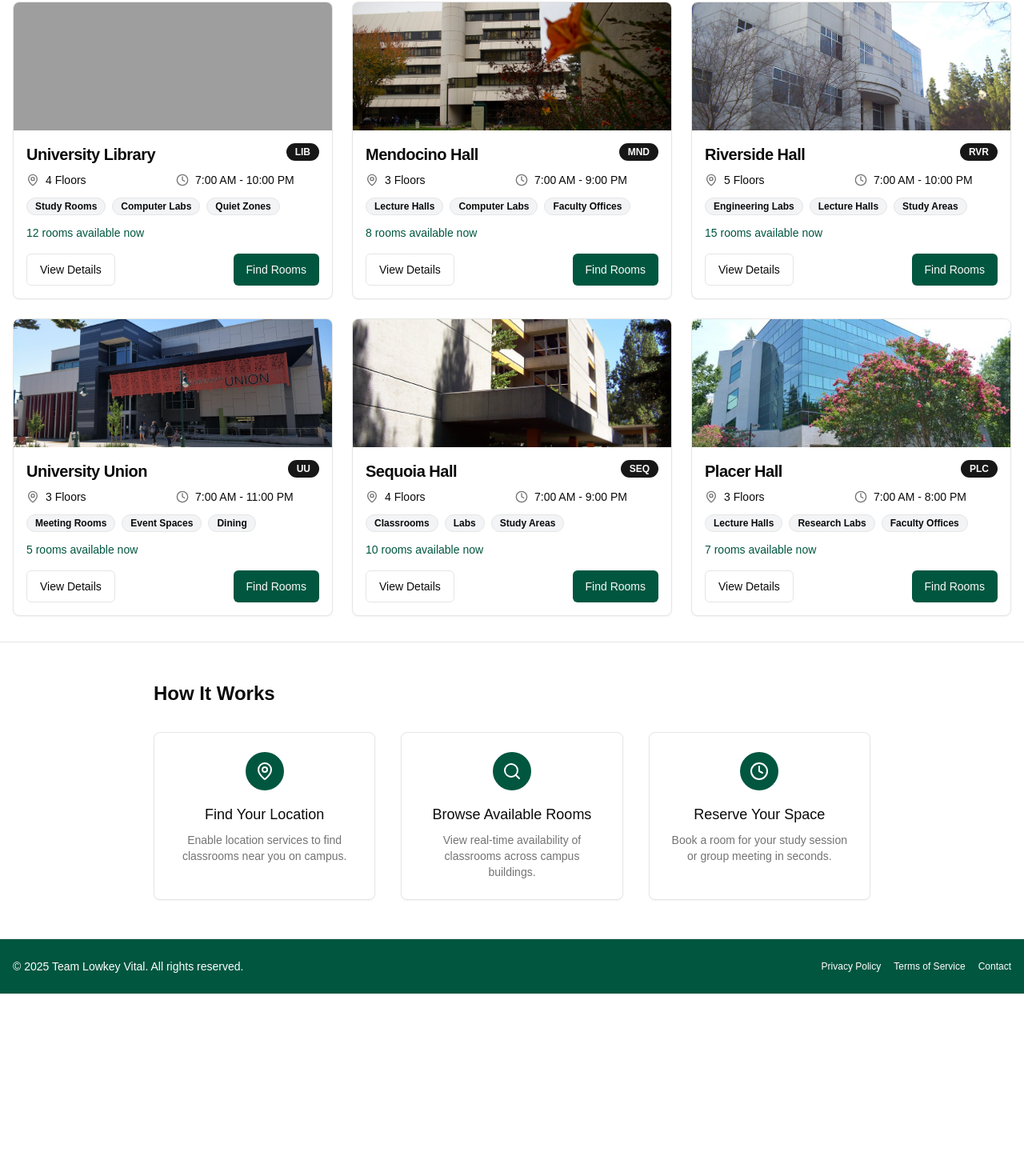
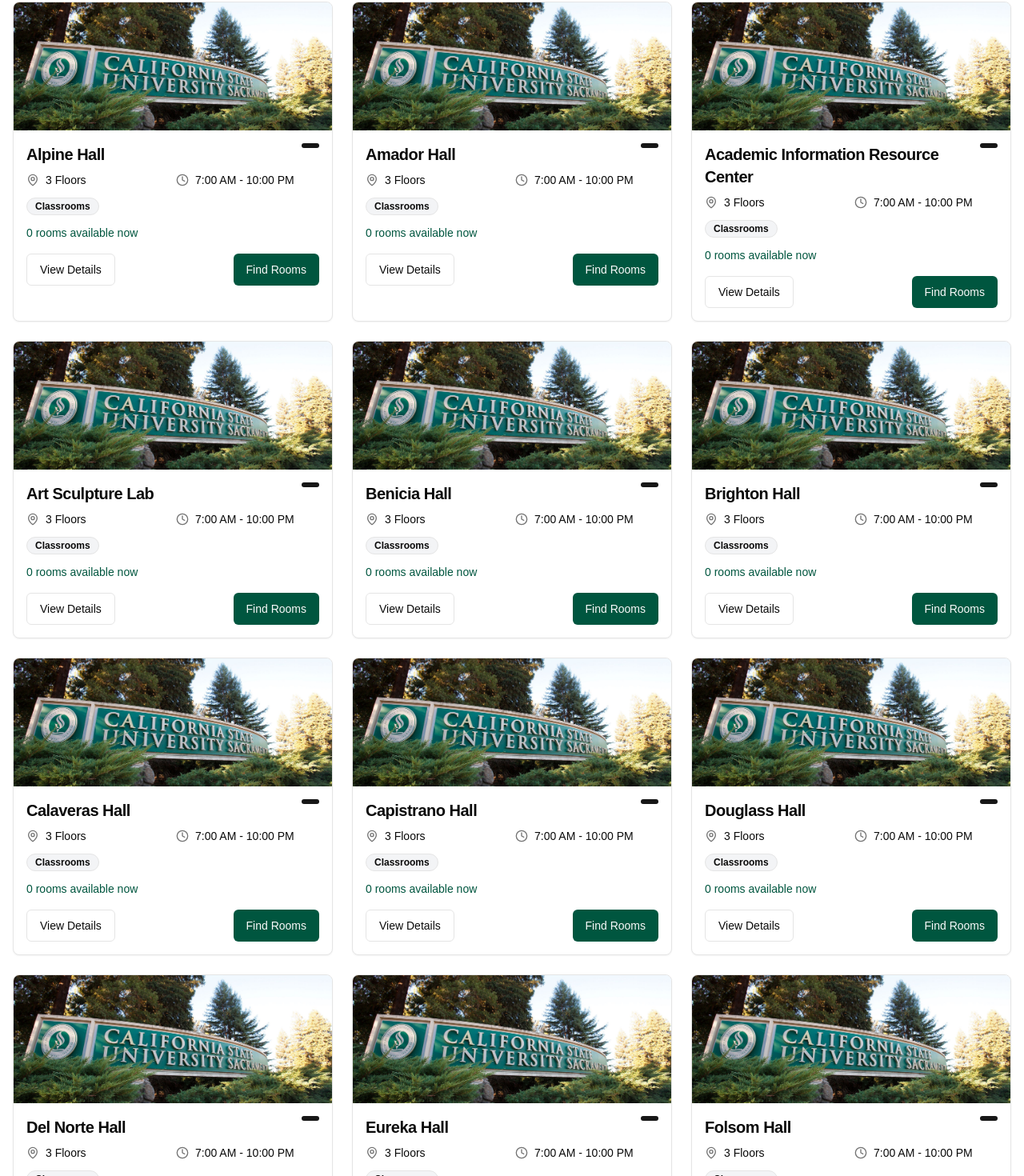
Before and after one commit to BrayanCSUS/LowkeyVital, a Next.js app in the folder SacStateRoomReservation/: page / in a window 1280 px wide. Shown: the part 571-2041 px from the top of the page at 80% size. Before the commit the page ends 1813 px from the top, so only its background shows below. Built offline with nearby package versions, Linux system fonts and the light colour scheme; grey boxes are pictures that could not be loaded.

Commit message:
Add dynamic building data and update buildings page to fetch from JSON
- Added buildings_data.json generated from class_schedule_clean.csv
- Updated page.tsx to fetch building info dynamically from public/data

```diff
--- a/SacStateRoomReservation/app/page.tsx
+++ b/SacStateRoomReservation/app/page.tsx
@@ -12,6 +12,7 @@ import NearbyRooms from "@/components/nearby-rooms"
 import RecentReservations from "@/components/recent-reservations"
 import Sign_In_Button from "./login/sign_in_button"
 import { Dialog, DialogContent } from "@/components/ui/dialog"
+import { useEffect } from "react"
 
 // Sample building options for search suggestions
 interface Building {
@@ -35,82 +36,6 @@ const sampleRooms = [
   { id: 3, roomNumber: "103", name: "Room 103" },
 ]
 
-// Sample data for buildings
-const buildings = [
-  {
-    id: 1,
-    name: "University Library",
-    code: "LIB",
-    type: "academic",
-    floors: 4,
-    rooms: 42,
-    availableRooms: 12,
-    hours: "7:00 AM - 10:00 PM",
-    features: ["Study Rooms", "Computer Labs", "Quiet Zones"],
-    image: "/library.jpg?height=200&width=300",
-  },
-  {
-    id: 2,
-    name: "Mendocino Hall",
-    code: "MND",
-    type: "academic",
-    floors: 3,
-    rooms: 36,
-    availableRooms: 8,
-    hours: "7:00 AM - 9:00 PM",
-    features: ["Lecture Halls", "Computer Labs", "Faculty Offices"],
-    image: "/mendocino.jpg?height=200&width=300",
-  },
-  {
-    id: 3,
-    name: "Riverside Hall",
-    code: "RVR",
-    type: "academic",
-    floors: 5,
-    rooms: 50,
-    availableRooms: 15,
-    hours: "7:00 AM - 10:00 PM",
-    features: ["Engineering Labs", "Lecture Halls", "Study Areas"],
-    image: "/riverside.jpg?height=200&width=300",
-  },
-  {
-    id: 4,
-    name: "University Union",
-    code: "UU",
-    type: "student",
-    floors: 3,
-    rooms: 30,
-    availableRooms: 5,
-    hours: "7:00 AM - 11:00 PM",
-    features: ["Meeting Rooms", "Event Spaces", "Dining"],
-    image: "/UniversityUnion.jpg?height=200&width=300",
-  },
-  {
-    id: 5,
-    name: "Sequoia Hall",
-    code: "SEQ",
-    type: "academic",
-    floors: 4,
-    rooms: 40,
-    availableRooms: 10,
-    hours: "7:00 AM - 9:00 PM",
-    features: ["Classrooms", "Labs", "Study Areas"],
-    image: "/SequoiaHall.jpg?height=200&width=300",
-  },
-  {
-    id: 6,
-    name: "Placer Hall",
-    code: "PLC",
-    type: "academic",
-    floors: 3,
-    rooms: 30,
-    availableRooms: 7,
-    hours: "7:00 AM - 8:00 PM",
-    features: ["Lecture Halls", "Research Labs", "Faculty Offices"],
-    image: "/PlacerHall.jpg?height=200&width=300",
-  },
-]
-
 export default function HomePage() {
     // New state for search, selected building, and whether to show rooms list.
     const [searchTerm, setSearchTerm] = useState("")
@@ -118,10 +43,32 @@ export default function HomePage() {
     const [showRooms, setShowRooms] = useState(false)
     const [showNearbyRooms, setShowNearbyRooms] = useState(false)
 
+    // State and Fetch for buildings data.
+    interface BuildingType {
+      id: number;
+      name: string;
+      code: string; // code like "LIB"
+      floors: number;
+      rooms: number;
+      availableRooms: number;
+      hours: string;
+      features: string[];
+      image: string;
+    }
+
+    const [buildings, setBuildings] = useState<BuildingType[]>([]);
+
+    useEffect(() => {
+      fetch("/data/buildings_data.json")
+        .then((res) => res.json())
+        .then((data) => setBuildings(data))
+        .catch((err) => console.error("Failed to load buildings:", err));
+    }, []);
+
     // Filter building suggestions based on typed text.
     const filteredBuildings = buildings.filter((b) =>
-      b.name.toLowerCase().includes(searchTerm.toLowerCase())
-    )
+      b.name?.toLowerCase().includes(searchTerm.toLowerCase())
+    );
 
     // Handle selecting a building suggestion.
     const handleSelectBuilding = (building: Building) => {
--- /dev/null
+++ b/SacStateRoomReservation/public/data/buildings_data.json
@@ -0,0 +1,366 @@
+[
+  {
+    "building": "ALP",
+    "rooms": 17,
+    "name": "Alpine Hall",
+    "id": 1,
+    "floors": 3,
+    "availableRooms": 0,
+    "hours": "7:00 AM - 10:00 PM",
+    "features": [
+      "Classrooms"
+    ],
+    "image": "/placeholder.jpg?height=200&width=300"
+  },
+  {
+    "building": "AMD",
+    "rooms": 21,
+    "name": "Amador Hall",
+    "id": 2,
+    "floors": 3,
+    "availableRooms": 0,
+    "hours": "7:00 AM - 10:00 PM",
+    "features": [
+      "Classrooms"
+    ],
+    "image": "/placeholder.jpg?height=200&width=300"
+  },
+  {
+    "building": "ARC",
+    "rooms": 12,
+    "name": "Academic Information Resource Center",
+    "id": 3,
+    "floors": 3,
+    "availableRooms": 0,
+    "hours": "7:00 AM - 10:00 PM",
+    "features": [
+      "Classrooms"
+    ],
+    "image": "/placeholder.jpg?height=200&width=300"
+  },
+  {
+    "building": "ART",
+    "rooms": 3,
+    "name": "Art Sculpture Lab",
+    "id": 4,
+    "floors": 3,
+    "availableRooms": 0,
+    "hours": "7:00 AM - 10:00 PM",
+    "features": [
+      "Classrooms"
+    ],
+    "image": "/placeholder.jpg?height=200&width=300"
+  },
+  {
+    "building": "BNC",
+    "rooms": 2,
+    "name": "Benicia Hall",
+    "id": 5,
+    "floors": 3,
+    "availableRooms": 0,
+    "hours": "7:00 AM - 10:00 PM",
+    "features": [
+      "Classrooms"
+    ],
+    "image": "/placeholder.jpg?height=200&width=300"
+  },
+  {
+    "building": "BRH",
+    "rooms": 18,
+    "name": "Brighton Hall",
+    "id": 6,
+    "floors": 3,
+    "availableRooms": 0,
+    "hours": "7:00 AM - 10:00 PM",
+    "features": [
+      "Classrooms"
+    ],
+    "image": "/placeholder.jpg?height=200&width=300"
+  },
+  {
+    "building": "CLV",
+    "rooms": 5,
+    "name": "Calaveras Hall",
+    "id": 7,
+    "floors": 3,
+    "availableRooms": 0,
+    "hours": "7:00 AM - 10:00 PM",
+    "features": [
+      "Classrooms"
+    ],
+    "image": "/placeholder.jpg?height=200&width=300"
+  },
+  {
+    "building": "CPS",
+    "rooms": 14,
+    "name": "Capistrano Hall",
+    "id": 8,
+    "floors": 3,
+    "availableRooms": 0,
+    "hours": "7:00 AM - 10:00 PM",
+    "features": [
+      "Classrooms"
+    ],
+    "image": "/placeholder.jpg?height=200&width=300"
+  },
+  {
+    "building": "DH",
+    "rooms": 13,
+    "name": "Douglass Hall",
+    "id": 9,
+    "floors": 3,
+    "availableRooms": 0,
+    "hours": "7:00 AM - 10:00 PM",
+    "features": [
+      "Classrooms"
+    ],
+    "image": "/placeholder.jpg?height=200&width=300"
+  },
+  {
+    "building": "DLN",
+    "rooms": 3,
+    "name": "Del Norte Hall",
+    "id": 10,
+    "floors": 3,
+    "availableRooms": 0,
+    "hours": "7:00 AM - 10:00 PM",
+    "features": [
+      "Classrooms"
+    ],
+    "image": "/placeholder.jpg?height=200&width=300"
+  },
+  {
+    "building": "EUR",
+    "rooms": 28,
+    "name": "Eureka Hall",
+    "id": 11,
+    "floors": 3,
+    "availableRooms": 0,
+    "hours": "7:00 AM - 10:00 PM",
+    "features": [
+      "Classrooms"
+    ],
+    "image": "/placeholder.jpg?height=200&width=300"
+  },
+  {
+    "building": "FLS",
+    "rooms": 18,
+    "name": "Folsom Hall",
+    "id": 12,
+    "floors": 3,
+    "availableRooms": 0,
+    "hours": "7:00 AM - 10:00 PM",
+    "features": [
+      "Classrooms"
+    ],
+    "image": "/placeholder.jpg?height=200&width=300"
+  },
+  {
+    "building": "HMB",
+    "rooms": 6,
+    "name": "Humboldt Hall",
+    "id": 13,
+    "floors": 3,
+    "availableRooms": 0,
+    "hours": "7:00 AM - 10:00 PM",
+    "features": [
+      "Classrooms"
+    ],
+    "image": "/placeholder.jpg?height=200&width=300"
+  },
+  {
+    "building": "KDM",
+    "rooms": 15,
+    "name": "Kadema Hall",
+    "id": 14,
+    "floors": 3,
+    "availableRooms": 0,
+    "hours": "7:00 AM - 10:00 PM",
+    "features": [
+      "Classrooms"
+    ],
+    "image": "/placeholder.jpg?height=200&width=300"
+  },
+  {
+    "building": "LIB",
+    "rooms": 9,
+    "name": "Library",
+    "id": 15,
+    "floors": 3,
+    "availableRooms": 0,
+    "hours": "7:00 AM - 10:00 PM",
+    "features": [
+      "Classrooms"
+    ],
+    "image": "/placeholder.jpg?height=200&width=300"
+  },
+  {
+    "building": "LSN",
+    "rooms": 1,
+    "name": "Lassen Hall",
+    "id": 16,
+    "floors": 3,
+    "availableRooms": 0,
+    "hours": "7:00 AM - 10:00 PM",
+    "features": [
+      "Classrooms"
+    ],
+    "image": "/placeholder.jpg?height=200&width=300"
+  },
+  {
+    "building": "MND",
+    "rooms": 31,
+    "name": "Mendocino Hall",
+    "id": 17,
+    "floors": 3,
+    "availableRooms": 0,
+    "hours": "7:00 AM - 10:00 PM",
+    "features": [
+      "Classrooms"
+    ],
+    "image": "/placeholder.jpg?height=200&width=300"
+  },
+  {
+    "building": "MRP",
+    "rooms": 23,
+    "name": "Mariposa Hall",
+    "id": 18,
+    "floors": 3,
+    "availableRooms": 0,
+    "hours": "7:00 AM - 10:00 PM",
+    "features": [
+      "Classrooms"
+    ],
+    "image": "/placeholder.jpg?height=200&width=300"
+  },
+  {
+    "building": "PLR",
+    "rooms": 3,
+    "name": "Placer Hall",
+    "id": 19,
+    "floors": 3,
+    "availableRooms": 0,
+    "hours": "7:00 AM - 10:00 PM",
+    "features": [
+      "Classrooms"
+    ],
+    "image": "/placeholder.jpg?height=200&width=300"
+  },
+  {
+    "building": "RVR",
+    "rooms": 25,
+    "name": "Riverside Hall",
+    "id": 20,
+    "floors": 3,
+    "availableRooms": 0,
+    "hours": "7:00 AM - 10:00 PM",
+    "features": [
+      "Classrooms"
+    ],
+    "image": "/placeholder.jpg?height=200&width=300"
+  },
+  {
+    "building": "SHS",
+    "rooms": 11,
+    "name": "Shasta Hall",
+    "id": 21,
+    "floors": 3,
+    "availableRooms": 0,
+    "hours": "7:00 AM - 10:00 PM",
+    "features": [
+      "Classrooms"
+    ],
+    "image": "/placeholder.jpg?height=200&width=300"
+  },
+  {
+    "building": "SLN",
+    "rooms": 17,
+    "name": "Solano Hall",
+    "id": 22,
+    "floors": 3,
+    "availableRooms": 0,
+    "hours": "7:00 AM - 10:00 PM",
+    "features": [
+      "Classrooms"
+    ],
+    "image": "/placeholder.jpg?height=200&width=300"
+  },
+  {
+    "building": "SQU",
+    "rooms": 38,
+    "name": "Sequoia Hall",
+    "id": 23,
+    "floors": 3,
+    "availableRooms": 0,
+    "hours": "7:00 AM - 10:00 PM",
+    "features": [
+      "Classrooms"
+    ],
+    "image": "/placeholder.jpg?height=200&width=300"
+  },
+  {
+    "building": "STH",
+    "rooms": 1,
+    "name": "Studio Theatre",
+    "id": 24,
+    "floors": 3,
+    "availableRooms": 0,
+    "hours": "7:00 AM - 10:00 PM",
+    "features": [
+      "Classrooms"
+    ],
+    "image": "/placeholder.jpg?height=200&width=300"
+  },
+  {
+    "building": "TAH",
+    "rooms": 8,
+    "name": "Tahoe Hall",
+    "id": 25,
+    "floors": 3,
+    "availableRooms": 0,
+    "hours": "7:00 AM - 10:00 PM",
+    "features": [
+      "Classrooms"
+    ],
+    "image": "/placeholder.jpg?height=200&width=300"
+  },
+  {
+    "building": "TEB",
+    "rooms": 12,
+    "name": "Tschannen Engineering Building",
+    "id": 26,
+    "floors": 3,
+    "availableRooms": 0,
+    "hours": "7:00 AM - 10:00 PM",
+    "features": [
+      "Classrooms"
+    ],
+    "image": "/placeholder.jpg?height=200&width=300"
+  },
+  {
+    "building": "TSC",
+    "rooms": 22,
+    "name": "Tschannen Science Complex",
+    "id": 27,
+    "floors": 3,
+    "availableRooms": 0,
+    "hours": "7:00 AM - 10:00 PM",
+    "features": [
+      "Classrooms"
+    ],
+    "image": "/placeholder.jpg?height=200&width=300"
+  },
+  {
+    "building": "YSM",
+    "rooms": 10,
+    "name": "Yosemite Hall",
+    "id": 28,
+    "floors": 3,
+    "availableRooms": 0,
+    "hours": "7:00 AM - 10:00 PM",
+    "features": [
+      "Classrooms"
+    ],
+    "image": "/placeholder.jpg?height=200&width=300"
+  }
+]
```
